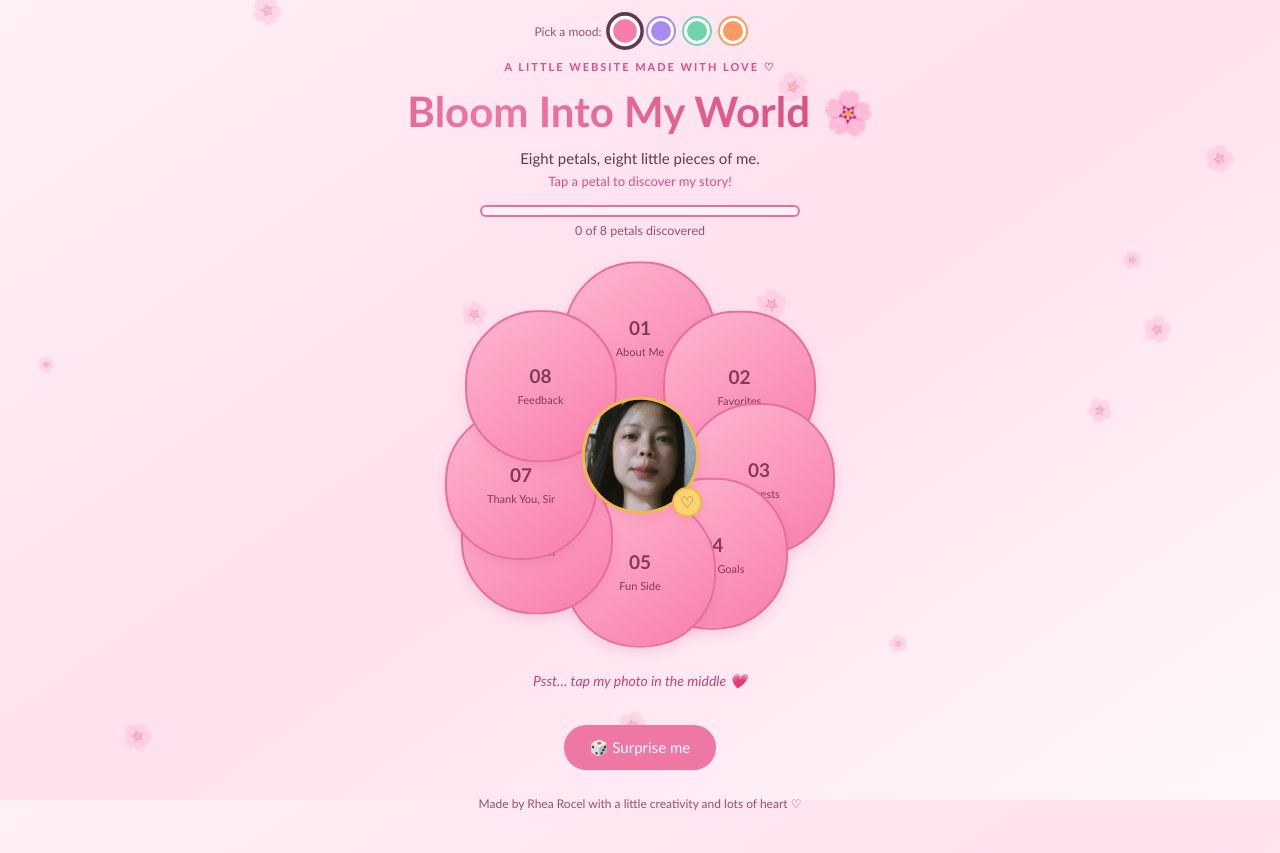
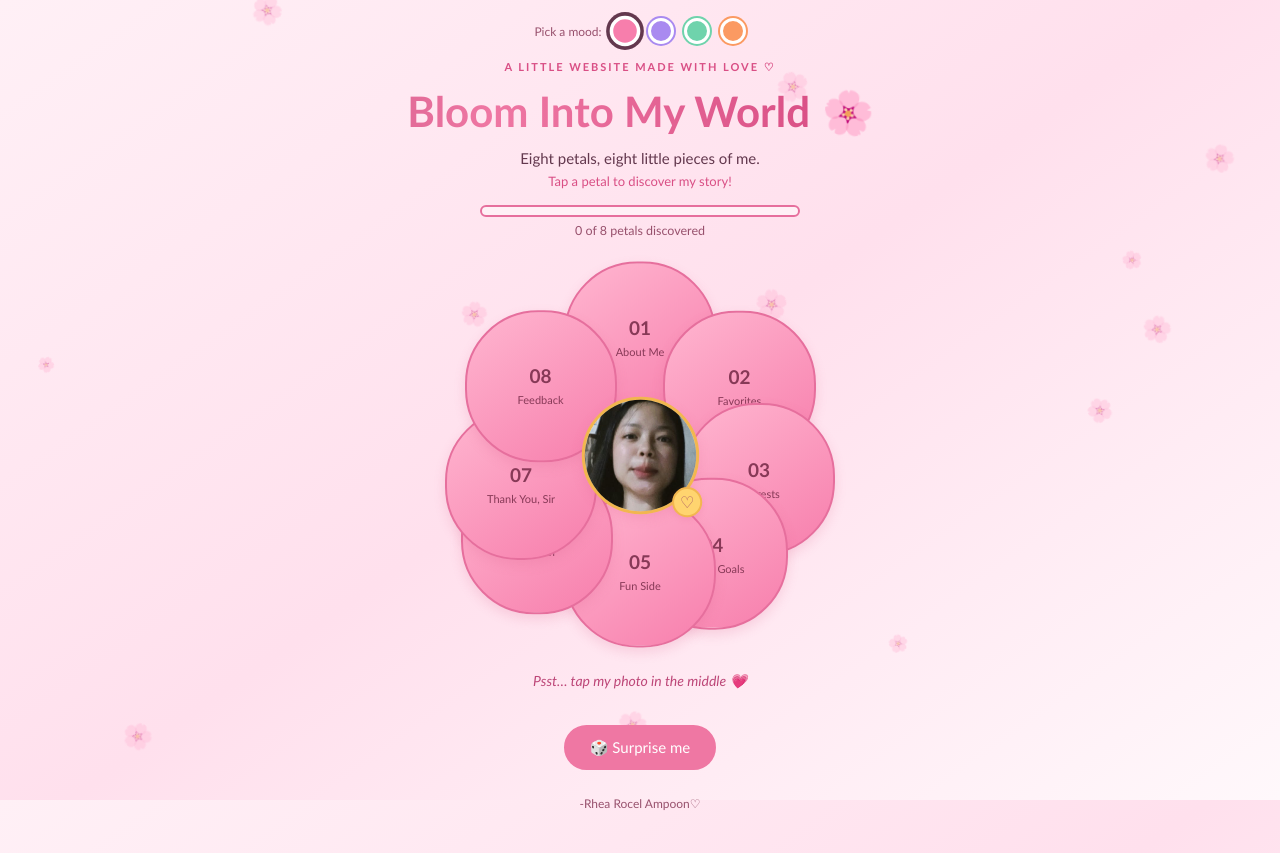
Before and after one commit to rhearocelalvarado-cpu/ampoon_45seconds, a plain HTML site: page index.html in a window 1280 px wide. Drawn offline with Linux system fonts and the light colour scheme.

Commit message:
Update footer text with new author name

```diff
--- a/index.html
+++ b/index.html
@@ -61,7 +61,7 @@
       <button type="button" class="pill-btn" id="surprise">🎲 Surprise me</button>
     </main>
 
-    <footer>Made by Rhea Rocel with a little creativity and lots of heart ♡</footer>
+    <footer> -Rhea Rocel Ampoon♡</footer>
   </div>
 
   <div class="modal" id="story-modal" aria-hidden="true">
```
